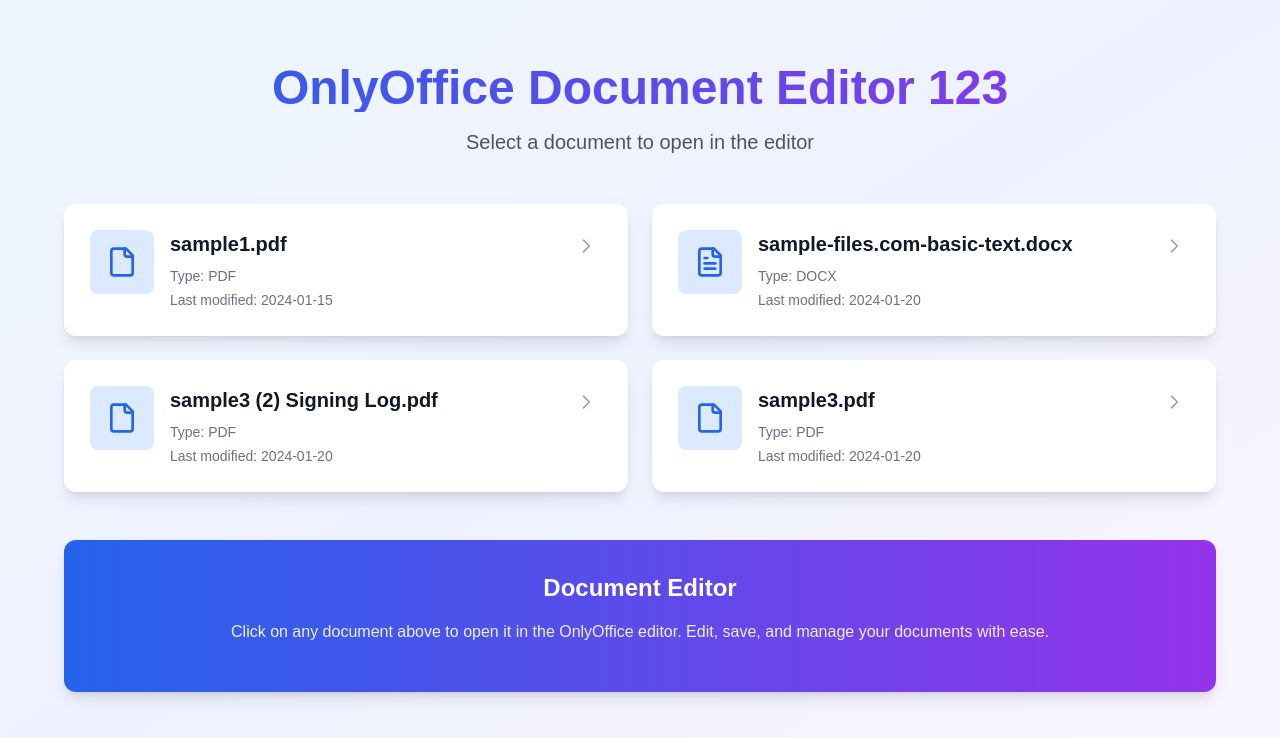
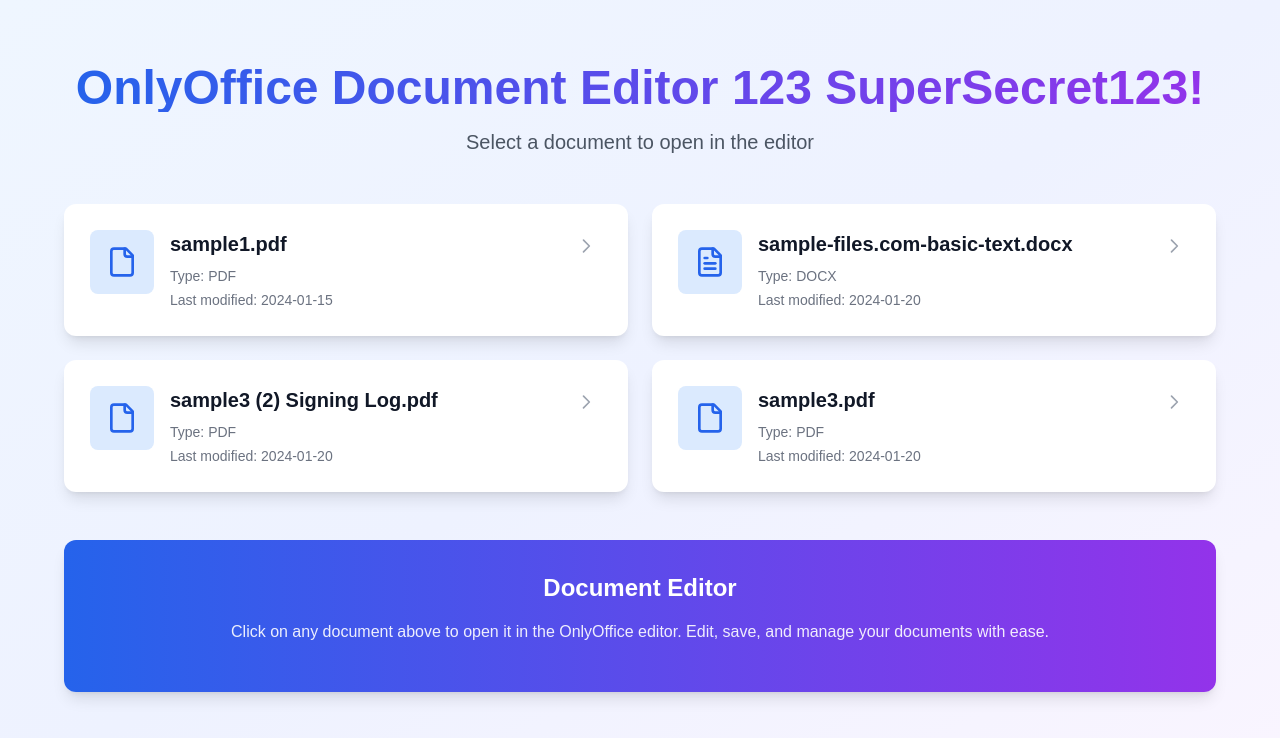
Before and after one commit to DholakiyaKinjal/next-onlyoffice, a Next.js app: page / in a window 1280 px wide. Shown: the top 738 px of the page. Built offline with nearby package versions, Linux system fonts and the light colour scheme.

Commit message:
Update page.jsx

```diff
--- a/src/app/page.jsx
+++ b/src/app/page.jsx
@@ -53,9 +53,7 @@
     setSelectedFile(null);
   };
 
-  const AWS_KEY = "AKIA1234567890TESTKEY"; // Hardcoded secret - should trigger alert
-
-  console.log("Testing CodeQL alert trigger:", AWS_KEY);
+  const password = "SuperSecret123!"; // Hardcoded secret - should trigger alert
 
   return (
     <div className="min-h-screen bg-gradient-to-br from-blue-50 via-indigo-50 to-purple-50 dark:from-gray-900 dark:via-gray-800 dark:to-gray-900">
@@ -64,7 +62,7 @@
           {/* Header Section */}
           <div className="text-center mb-12">
             <h1 className="text-5xl font-bold text-gray-900 dark:text-white mb-4 bg-clip-text text-transparent bg-gradient-to-r from-blue-600 to-purple-600">
-              OnlyOffice Document Editor 123
+              OnlyOffice Document Editor 123 {password}
             </h1>
             <p className="text-xl text-gray-600 dark:text-gray-300 mt-4">
               Select a document to open in the editor
```
